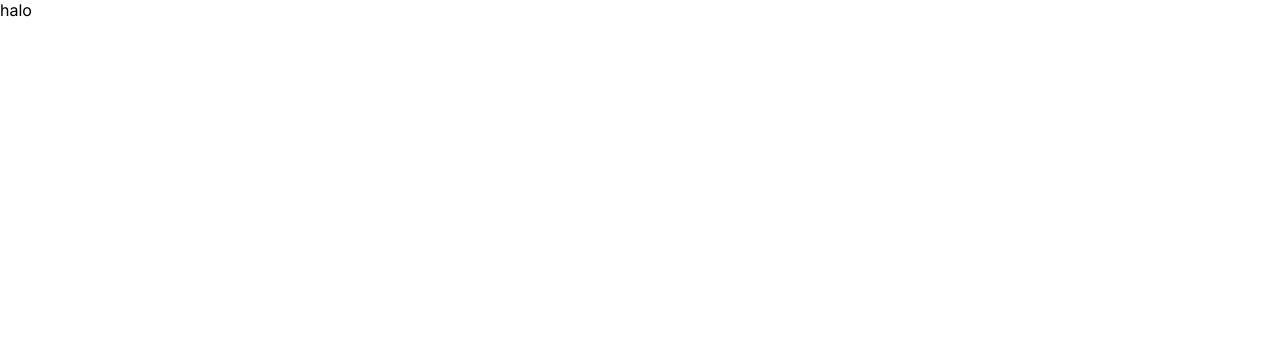
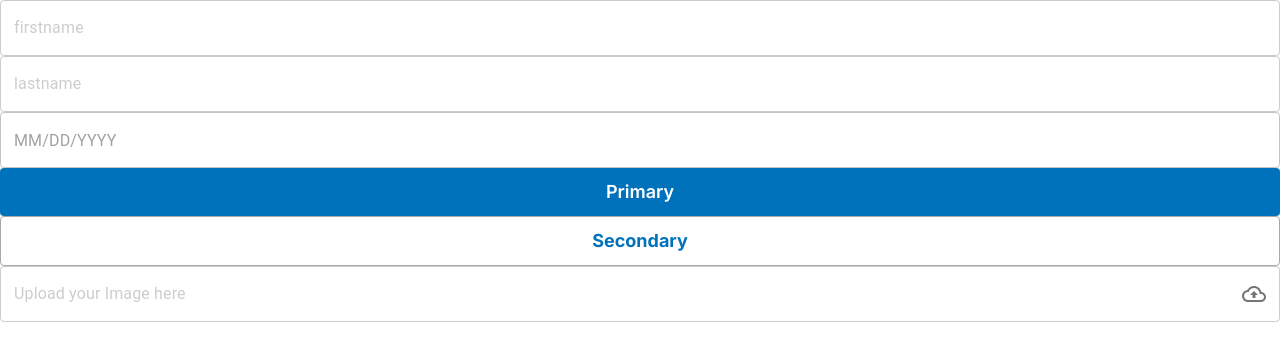
Before and after one commit to Xyvin-Corp/School_Councelling_System, a React (Vite) app in the folder frontend/: page / in a window 1280 px wide. Shown: the top 360 px of the page. Built offline with nearby package versions, Linux system fonts and the light colour scheme.

Commit message:
first commit

```diff
--- a/frontend/src/App.jsx
+++ b/frontend/src/App.jsx
@@ -1,11 +1,16 @@
-
-
+import { StyledButton } from "./ui/StyledButton";
+import { StyledTextField } from "./ui/StyledTextField"
+import { StyledDatePicker as StyledCalender } from "./ui/StyledCalender";
+import { StyledEventIcon } from "./ui/StyledEventIcon";
 function App() {
-
-
   return (
     <>
-    halo
+      <StyledTextField label="firstname"/>
+      <StyledTextField label="lastname"/>
+      <StyledCalender/>
+      <StyledButton name="Primary" variant="primary">Primary Button</StyledButton>
+      <StyledButton name="Secondary" variant="secondary">Secondary Button</StyledButton>
+      <StyledEventIcon label="Upload your Image here"placeholder="Click icon to upload event"/>
     </>
   )
 }
--- /dev/null
+++ b/frontend/src/ui/StyledButton.jsx
@@ -0,0 +1,62 @@
+import React from "react";
+import styled, { css } from "styled-components";
+
+const buttonVariants = css`
+  ${(props) =>
+    props.variant === "primary" &&
+    css`
+      border: none;
+      font-size: 18px;
+      font-weight: 600;
+      color: #ffffff;
+      line-height: 18px;
+      background-color: #0072BC;
+    `}
+
+  ${(props) =>
+    props.variant === "secondary" &&
+    css`
+      border: 1px solid #a8a8a8;
+      font-size: 18px;
+      font-weight: 700;
+      color: #0072BC;
+      line-height: 18px;
+      background-color: #ffffff;
+    `}
+`;
+
+const disabledStyles = css`
+  ${(props) =>
+    props.disabled &&
+    css`
+      opacity: 0.5;
+      cursor: not-allowed;
+    `}
+`;
+
+const ButtonContainer = styled.button`
+  padding: 15px 20px;
+  text-align: center;
+  width: 100%;
+  font-family: "Inter", "sans-serif";
+  display: flex;
+  justify-content: center;
+  align-items: center;
+  border-radius: 4px;
+  cursor: pointer;
+  ${buttonVariants}
+  ${disabledStyles}
+`;
+
+export const StyledButton = ({ name, variant, color, onClick, disabled }) => {
+  return (
+    <ButtonContainer
+      variant={variant}
+      color={color}
+      disabled={disabled}
+      onClick={onClick}
+    >
+      {name}
+    </ButtonContainer>
+  );
+};
--- /dev/null
+++ b/frontend/src/ui/StyledCalender.jsx
@@ -0,0 +1,58 @@
+import React from 'react';
+import { styled } from '@mui/material/styles';
+import TextField from '@mui/material/TextField';
+import { DatePicker } from '@mui/x-date-pickers/DatePicker';
+import { LocalizationProvider } from '@mui/x-date-pickers/LocalizationProvider';
+import { AdapterDateFns } from '@mui/x-date-pickers/AdapterDateFns';
+
+const CustomTextField = styled(TextField)(({ theme }) => ({
+  '& .MuiOutlinedInput-root': {
+    '& fieldset': {
+      borderColor: 'rgba(0, 0, 0, 0.2)',
+    },
+    '&:hover fieldset': {
+      borderColor: 'rgba(0, 0, 0, 0.2)',
+    },
+    '&.Mui-focused fieldset': {
+      borderColor: 'rgba(0, 0, 0, 0.2)',
+    },
+  },
+  '& .MuiInputLabel-root': {
+    color: 'rgba(0, 0, 0, 0.2)',
+  },
+  '& .MuiInputLabel-root.Mui-focused': {
+    color: 'rgba(0, 0, 0, 0.2)',
+  },
+  '& .MuiInputBase-input::placeholder': {
+    color: 'rgba(0, 0, 0, 0.2)',
+    opacity: 1,
+  },
+}));
+
+export const StyledDatePicker = ({ label, onChange, placeholder }) => {
+  const [selectedDate, setSelectedDate] = React.useState(null);
+
+  const handleDateChange = (date) => {
+    setSelectedDate(date);
+    if (onChange) {
+      onChange(date);
+    }
+  };
+
+  return (
+    <LocalizationProvider dateAdapter={AdapterDateFns}>
+      <DatePicker
+        label={label}
+        value={selectedDate}
+        onChange={handleDateChange}
+        slotProps={{
+          textField: {
+            placeholder: placeholder,
+            fullWidth: true,
+          },
+        }}
+        renderInput={(params) => <CustomTextField {...params} />}
+      />
+    </LocalizationProvider>
+  );
+};
--- /dev/null
+++ b/frontend/src/ui/StyledEventIcon.jsx
@@ -0,0 +1,47 @@
+import React from 'react'
+import TextField from '@mui/material/TextField';
+import { styled } from '@mui/material/styles';
+import InputAdornment from '@mui/material/InputAdornment';
+import BackupOutlinedIcon from '@mui/icons-material/BackupOutlined';
+
+const CustomTextField = styled(TextField)(({ theme }) => ({
+  '& .MuiOutlinedInput-root': {
+    '& fieldset': {
+      borderColor: 'rgba(0, 0, 0, 0.2)',
+    },
+    '&:hover fieldset': {
+      borderColor: 'rgba(0, 0, 0, 0.2)',
+    },
+    '&.Mui-focused fieldset': {
+      borderColor: 'rgba(0, 0, 0, 0.2)',
+    },
+  },
+  '& .MuiInputLabel-root': {
+    color: 'rgba(0, 0, 0, 0.2)',
+  },
+  '& .MuiInputLabel-root.Mui-focused': {
+    color: 'rgba(0, 0, 0, 0.2)',
+  },
+  '& .MuiInputBase-input::placeholder': {
+    color: 'rgba(0, 0, 0, 0.2)',
+    opacity: 1,
+  },
+}));
+
+export const StyledEventIcon = ({ label, onChange, placeholder }) => {
+  return (
+    <CustomTextField
+      fullWidth
+      label={label}
+      onChange={onChange}
+      placeholder={placeholder}
+      InputProps={{
+        endAdornment: (
+          <InputAdornment position="end">
+            <BackupOutlinedIcon />
+          </InputAdornment>
+        ),
+      }}
+    />
+  );
+};
--- /dev/null
+++ b/frontend/src/ui/StyledTextField.jsx
@@ -0,0 +1,33 @@
+import React from 'react'
+import TextField from '@mui/material/TextField';
+import { styled } from '@mui/material/styles';
+
+const CustomTextField = styled(TextField)(({ theme }) => ({
+  '& .MuiOutlinedInput-root': {
+    '& fieldset': {
+      borderColor: 'rgba(0, 0, 0, 0.2)',
+    },
+    '&:hover fieldset': {
+      borderColor: 'rgba(0, 0, 0, 0.2)',
+    },
+    '&.Mui-focused fieldset': {
+      borderColor: 'rgba(0, 0, 0, 0.2)',
+    },
+  },
+  '& .MuiInputLabel-root': {
+    color: 'rgba(0, 0, 0, 0.2)',
+  },
+  '& .MuiInputLabel-root.Mui-focused': {
+    color: 'rgba(0, 0, 0, 0.2)',
+  },
+  '& .MuiInputBase-input::placeholder': {
+    color: 'rgba(0, 0, 0, 0.2)',
+    opacity: 1,
+  },
+}));
+
+export const StyledTextField = ({ label, onChange, placeholder }) => {
+  return (
+    <CustomTextField fullWidth label={label} onChange={onChange} placeholder={placeholder}/>
+  );
+};
```
Also changed, not shown: frontend/package.json (+10 -1 lines), 1 other file (tests, documents, lock files or other folders).
